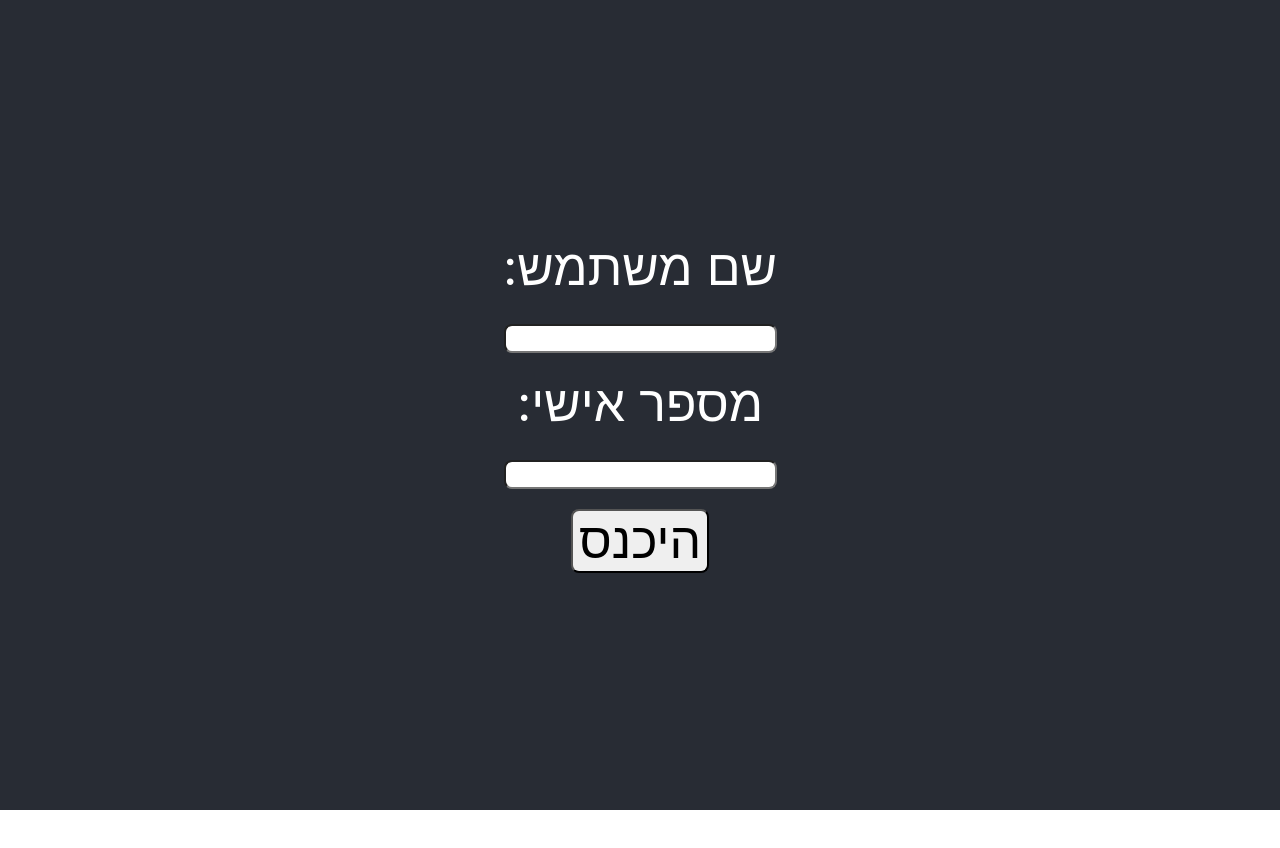
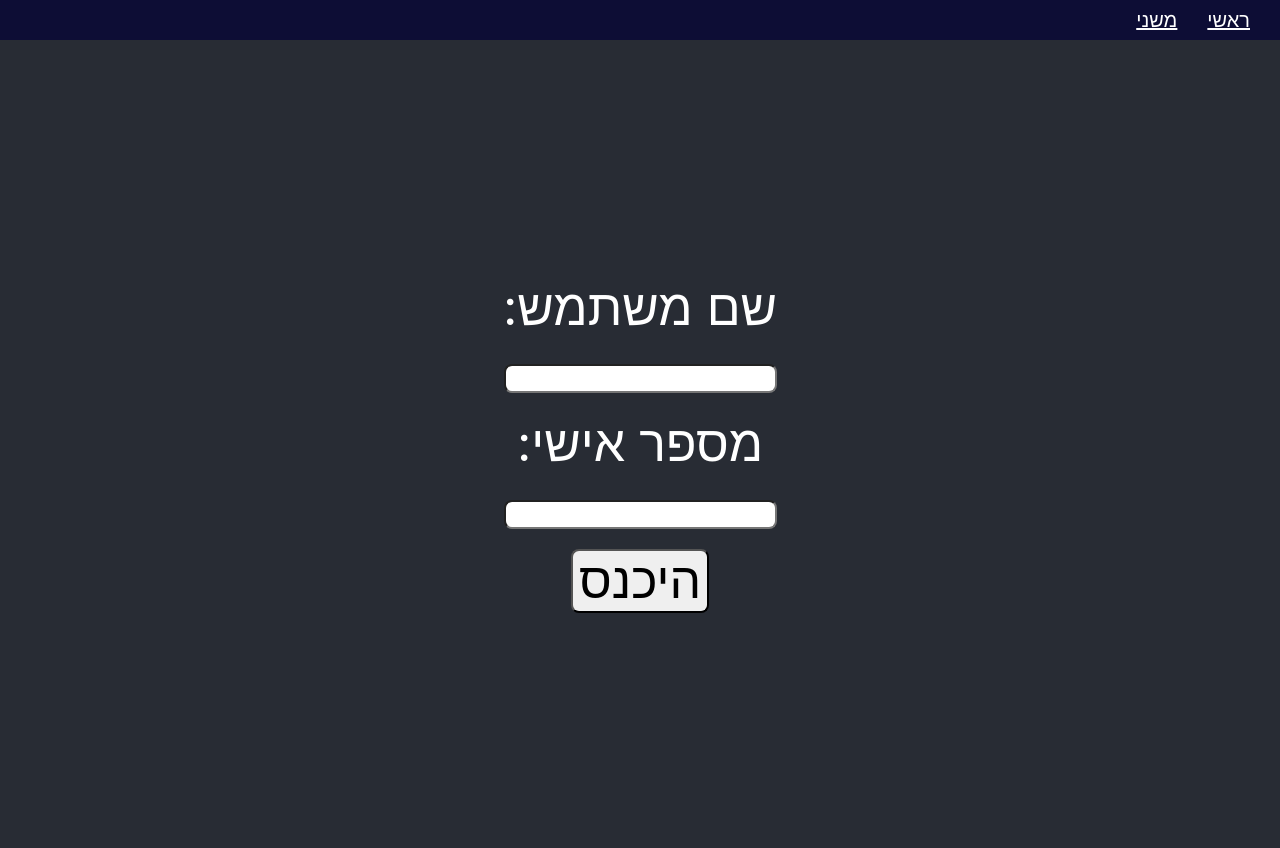
Before and after one commit to buzuko/weatherApp, a React (Create React App) app: page /LogIn in a window 1280 px wide. Before the commit the page ends 810 px from the top, so only its background shows below. Built offline with nearby package versions, Linux system fonts and the light colour scheme.

Commit message:
header finished

```diff
--- a/src/App.css
+++ b/src/App.css
@@ -32,3 +32,19 @@
 .log {
   background-color: #0547ca;
 }
+
+.HeaderRouter {
+  display: flex;
+  flex-direction: row-reverse;
+  justify-content: flex-start;
+  background-color: rgb(13, 13, 53);
+  height: 40px;
+  align-items: center;
+  font-size: 20px;
+
+}
+
+.links {
+  color: white;
+  margin-right: 30px;
+}
--- a/src/App.js
+++ b/src/App.js
@@ -2,13 +2,14 @@ import './App.css';
 import LogIn from "./components/LogIn";
 import { BrowserRouter as Router, Route, Switch } from 'react-router-dom';
 import WeatherPage from './components/WeatherPage';
+import HeaderRouter from './components/HeaderRouter';
 
 function App() {
   return (
     <div className="App">
       <div className='new'>
         <Router >
-
+          <HeaderRouter />
           <Switch >
             <Route exact path="/LogIn">
               <LogIn />
--- /dev/null
+++ b/src/components/HeaderRouter.js
@@ -0,0 +1,14 @@
+import React from "react";
+import '../App.css';
+import { Link } from "react-router-dom";
+function HeaderRouter() {
+
+    return (
+        <div className="HeaderRouter">
+            <Link to={"/ConectPage"} className="links">ראשי</Link>
+            <Link to={"/ConectPage"} className="links">משני</Link>
+        </div>
+    )
+}
+
+export default HeaderRouter;
--- a/src/components/Weather.css
+++ b/src/components/Weather.css
@@ -8,6 +8,7 @@
     justify-content: center;
     font-size: calc(10px + 2vmin);
     color: rgb(0, 0, 0);
+    position: relative;
 
 }
 
@@ -33,7 +34,7 @@
 
 .Header {
     position: absolute;
-    top: -10px;
+    top: 0%;
     font-size: 20px;
     align-items: center;
 
```
